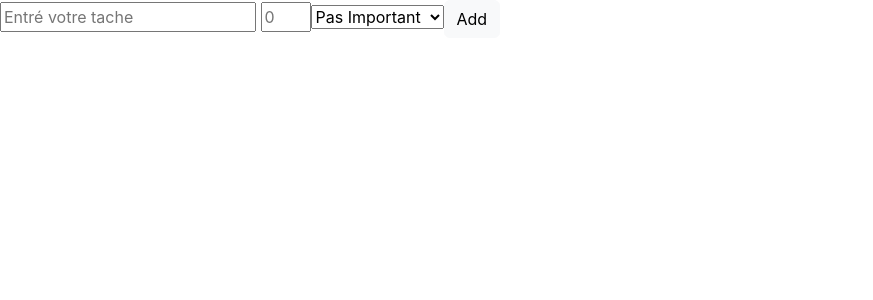
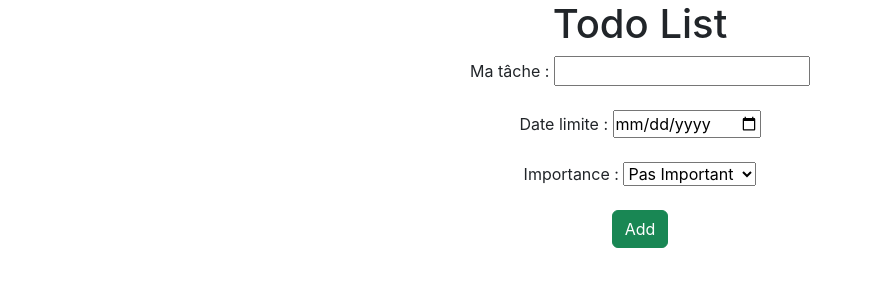
Before and after one commit to nathanSIO/react-todolist-ts, a React (Create React App) app: page / in a window 1280 px wide. Both pictures are taken after a click on the button "New task". Shown: the top 300 px of the page, without its empty margins (0-873 px from the left). Built offline with nearby package versions, Linux system fonts and the light colour scheme.

Commit message:
ajout de la modification de tache

```diff
--- a/src/App.tsx
+++ b/src/App.tsx
@@ -6,12 +6,15 @@ import { getData } from './Service/LocalStorageService';
 import { BrowserRouter as Router, Routes, Route, Link} from 'react-router-dom';
 import { EditToDoForm } from './Composant/EditToDoForm';
 import { ToDo } from './Model/Todo';
+import { Base } from './Composant/Base';
 
 
 function App() {
 
   const [todoList, setTodoList]= useState<ToDo[]>([]);
   const [etat, setEtat] = useState<string>("todo");
+  const [todo, setTodo] = useState<ToDo>({taskName:"",deadline:"",categorie: {id:"",label:"", couleur:"card text-white bg-info mb-3"}});
+  const [currentTodo, setCurrentTodo] = useState<ToDo>();
 
     // localStorage.clear();
     // const navigate =useNavigate();
@@ -21,6 +24,9 @@ function App() {
     // };
 
   function handleClickEtat(){
+    let newTodo: ToDo;
+    newTodo = {taskName: "", deadline:"", categorie:{id:"", label:"", couleur:"card text-white bg-info mb-3"}}
+    setTodo(newTodo)
     let newEtat = "form"
     setEtat(newEtat)
     console.log("Mon Etat : " +  etat)
@@ -29,15 +35,20 @@ function App() {
   if (etat == "todo"){
     return (
       <div style = {{textAlign : "center",}}>
-        <h2 >ToDoList</h2>
+        <></>
+        {/* <h2 >ToDoList</h2> */}
+        <Base/>
         <button className="btn btn-outline-success" onClick={() => handleClickEtat()}>New task</button>
-        <ToDoListPage todoList={todoList} setTodoList={setTodoList} etat={etat} setEtat={setEtat}/>
+        <ToDoListPage todoList={todoList} setTodoList={setTodoList} etat={etat} setEtat={setEtat} todo={todo} setTodo={setTodo} currentTodo={currentTodo} setCurrentTodo={setCurrentTodo}/>
       </div>
     )
   }
   else  {
     return (
-      <EditToDoForm todoList={todoList} setTodoList={setTodoList} etat={etat} setEtat={setEtat}/>
+      <div style = {{textAlign : "center",}}>
+        <Base/>
+        <EditToDoForm todoList={todoList} setTodoList={setTodoList} etat={etat} setEtat={setEtat} todo={todo} setTodo={setTodo} currentTodo={currentTodo} setCurrentTodo={setCurrentTodo}/>
+      </div>
     )
   }
 }
--- /dev/null
+++ b/src/Composant/Base.tsx
@@ -0,0 +1,13 @@
+export function Base(){
+    return(
+        <html>
+            <header>
+                <h1>Todo List</h1>
+            </header>
+            <footer>
+
+            </footer>
+        </html>
+
+    )
+}
--- a/src/Composant/EditToDoForm.tsx
+++ b/src/Composant/EditToDoForm.tsx
@@ -1,29 +1,39 @@
-import { Dispatch, SetStateAction, useState } from "react";
+import { Dispatch, SetStateAction, useEffect, useState } from "react";
 import { ToDo } from "../Model/Todo";
 import { Category } from "../Model/Category";
-import { saveData } from "../Service/LocalStorageService";
+import { deleteLocalStorageData, saveData } from "../Service/LocalStorageService";
 
 type EditToDoFormProps = {
     todoList: ToDo[],setTodoList: Dispatch<SetStateAction<ToDo[]>>
     etat:string,setEtat: Dispatch<SetStateAction<string>>
+    todo:ToDo,setTodo: Dispatch<SetStateAction<ToDo>>
+    currentTodo:ToDo | undefined,setCurrentTodo: Dispatch<SetStateAction<ToDo|undefined>>
 }
 
-export const EditToDoForm = ({todoList, setTodoList}: EditToDoFormProps, {etat, setEtat} : EditToDoFormProps) => {
+export const EditToDoForm = ({todoList, setTodoList, etat, setEtat, todo, setTodo, currentTodo, setCurrentTodo}: EditToDoFormProps) => {
     //Formulaire de modifications et de création
 
     const [taskValue, setTaskValue]=useState<string>("");
     const [deadLine, setDeadLine]=useState<string>("0");
     const [categorie, setCategorie]=useState<Category>({id:"",label:"", couleur:"card text-white bg-info mb-3"});
-    const [todo, setTodo] = useState<ToDo>({taskName:taskValue,deadline:deadLine,categorie: categorie});
+
+    const todoComp : ToDo = {taskName:"",deadline:"",categorie: {id:"",label:"", couleur:"card text-white bg-info mb-3"}}
+
     // const [todoList, setTodoList]= useState<ToDo[]>([]);
 
+    useEffect(() => {
+        setCurrentTodo(
+            currentTodo
+        );
+      }, [])
+
     const handleChange = (event : React.ChangeEvent<any>)=> {
-        // console.log("je suis rentré")
+        // console.log("je suis rentré" + currentTodo)
         if(event.target.name=='task'){
             let newTaskValue = taskValue
             newTaskValue = event.target.value
             setTaskValue(newTaskValue);
-            console.log("setTache " + JSON.stringify(taskValue))
+            // console.log("setTache " + JSON.stringify(taskValue))
         }
         else if (event.target.name=='deadline'){
             setDeadLine(event.target.value);
@@ -42,35 +52,87 @@ export const EditToDoForm = ({todoList, setTodoList}: EditToDoFormProps, {etat,
             categorie: categorie
         })
 
+
     }
+
+    function update(taskValue: string, deadLine: string, categorie: Category){
+        console.log("TaskValue : " + taskValue + "DeadLine : "+ deadLine + "Categorie : " + categorie)
+        console.log("Afficher Todo : " + JSON.stringify(todo))
+        if(taskValue != ""){
+            // console.log("je rentre la")
+            setTodo({
+                taskName: taskValue ,
+                deadline : todo.deadline,
+                categorie: todo.categorie
+            })
+            return({
+                taskName: taskValue ,
+                deadline : todo.deadline,
+                categorie: todo.categorie
+            })
+        }
+        else if (deadLine != "0") {
+            setTodo({
+                taskName: todo.taskName,
+                deadline: deadLine!,
+                categorie: todo.categorie
+            })
+            return({
+                taskName: todo.taskName,
+                deadline: deadLine!,
+                categorie: todo.categorie
+            })
+        }
+        else if (JSON.stringify(categorie) != "{id:'',label:'', couleur:'card text-white bg-info mb-3'}"){
+            setTodo({
+                taskName : todo.taskName,
+                deadline : todo.deadline!,
+                categorie: categorie
+            })
+            return ({
+                taskName : todo.taskName,
+                deadline : todo.deadline!,
+                categorie: categorie
+            })
+        }
+    }
+
+
+
+
 
     function changeSetTodoList(taskValue: string, deadLine: string, categorie: Category){
 
         let newEtat= "todo";
         let newTodoList = [...todoList]
+        // console.log("moi " + JSON.stringify(todo))
 
-        const newTodo =  {taskName:taskValue, deadline: deadLine, categorie}
+        let newTodo:ToDo
+         newTodo =  {taskName:taskValue, deadline: deadLine, categorie}
+        console.log("Moi AAAAAAAAAAA " + JSON.stringify(todo))
+
+        if ((JSON.stringify(todo) === JSON.stringify(todoComp))){
+            console.log("je rentre dans la création ")
+            changeSetToDo(newTodo.taskName, newTodo.deadline!, newTodo.categorie)
+        }
+        else{
+            console.log("je rentre dans le todo")
+            newTodoList.map(todoComp => {
+                console.log("moi 2 " + JSON.stringify(todoComp))
+                if (JSON.stringify(todo) == JSON.stringify(todoComp)){
+                    console.log("je rentre dans la supression " + newTodoList.indexOf(todoComp))
+                    newTodoList.splice(newTodoList.indexOf(todoComp), 1)
+                }
+            })
+            update(newTodo.taskName, newTodo.deadline!, newTodo.categorie)
+            newTodo = update(newTodo.taskName, newTodo.deadline!, newTodo.categorie)!
+        }
+        console.log("Mon nouveau NexTodo : " + newTodo)
         newTodoList.push(newTodo);
-        // console.log("je cherche : " + JSON.stringify(newTodo))
-        changeSetToDo(newTodo.taskName, newTodo.deadline, newTodo.categorie)
-        // console.log("1: "+JSON.stringify(todo))
-        if (todo.taskName != ""){
             setTodoList([
                 ...todoList,
                 todo
             ]);
-            // console.log("2 if: "+ JSON.stringify(todo))
-        }
-        else {
-            changeSetToDo(newTodo.taskName, newTodo.deadline, newTodo.categorie)
-            setTodoList([
-                ...todoList,
-                todo
-            ]);
-            // console.log("2 else: "+ JSON.stringify(todo))
-        }
-
-        // changeSetToDo(newTodo.taskName, newTodo.deadline, newTodo.categorie)
         saveData(newTodoList);
         alert("je suis la ")
         setEtat(newEtat);
@@ -130,17 +192,21 @@ export const EditToDoForm = ({todoList, setTodoList}: EditToDoFormProps, {etat,
         console.log(categorie);
     }
 
-
         return (
             <form>
                 <div>
-                <input type="text" name="task" placeholder="Entré votre tache"   onChange={handleChange}></input>
-                <a> </a>
-                <input type="number" name="deadline" onChange={handleChange} placeholder="0" style={{
-                    width : '50px'
-                    }}>
+                    <a>Ma tâche : </a><input type="text" name="task" onChange={handleChange} defaultValue={todo?.taskName}></input>
+                </div>
+                    <br/>
+                <div>
+                    <a>Date limite  : </a><input type="date" name="deadline" onChange={handleChange} defaultValue={todo?.deadline!} >
+                        {/* {todo.deadline} */}
                     </input>
-                <select name="divCateg" onChange={handleChange}>
+                </div>
+                <br/>
+                <div>
+                    <a>Importance : </a>
+                    <select name="divCateg" onChange={handleChange} id={todo?.categorie.id}>
                         <option id="0" onChange={handleChange}>
                             Pas Important
                         </option>
@@ -154,8 +220,12 @@ export const EditToDoForm = ({todoList, setTodoList}: EditToDoFormProps, {etat,
                             Très Important
                         </option>
                     </select>
-                <button type="submit" onClick={(() =>(changeSetTodoList(taskValue,deadLine,categorie))) } className="btn btn-light"> Add</button>
+                </div>
+                <br/>
+                <div>
+                    <button type="submit" onClick={(() =>(changeSetTodoList(taskValue,deadLine,categorie))) } className="btn btn-success"> Add</button>
                 </div>
             </form>
         )
+
 }
--- a/src/Composant/ToDoLine.tsx
+++ b/src/Composant/ToDoLine.tsx
@@ -3,14 +3,16 @@ import '../App.css';
 import { ToDo } from '../Model/Todo';
 import { ToDoListPage } from './ToDoListPage';
 import { WindowConfirmDeleteToDo } from './WindowConfirmDeleteToDo';
-import { deleteLocalStorageData, saveData } from '../Service/LocalStorageService';
+import { deleteLocalStorageData, getData, saveData } from '../Service/LocalStorageService';
 
 type ToDoLineProps = {
     todoList: ToDo[],setTodoList: Dispatch<SetStateAction<ToDo[]>>
+    todo:ToDo,setTodo: Dispatch<SetStateAction<ToDo>>
     etat:string, setEtat: Dispatch<SetStateAction<string>>
+    currentTodo:ToDo | undefined,setCurrentTodo: Dispatch<SetStateAction<ToDo|undefined>>
 }
 
-export const ToDoLine = ({todoList, setTodoList}: ToDoLineProps,  {etat, setEtat} : ToDoLineProps) => {
+export const ToDoLine = ({todoList, setTodoList, etat, setEtat, todo, setTodo, currentTodo, setCurrentTodo}: ToDoLineProps) => {
 
 
     function deleteData(todoRm : ToDo){
@@ -26,11 +28,40 @@ export const ToDoLine = ({todoList, setTodoList}: ToDoLineProps,  {etat, setEtat
     }
 
     function handleClickEtat(todoMD: ToDo){
-        console.log("je suis la " + JSON.stringify(todoList.indexOf(todoMD)))
-        // let newEtat = "form";
-        // setEtat(newEtat);
-        // console.log(etat)
+        console.log("je suis la " +JSON.stringify(todoMD))
+        // console.log(getData().getItem(todoList.indexOf(todoMD)))
+        for(let i=0; i<=todoList.length;i++){
+            if (i == todoList.indexOf(todoMD)){
+                // console.log("je suis la " + JSON.stringify(todoMD))
+                if(todoMD){
+                    // console.log("currentTodo avant" + JSON.stringify(todo))
+                    // useEffect(() => {
+                        setTodo({
+                            taskName: todoMD.taskName,
+                            deadline: todoMD.deadline,
+                            categorie: todoMD.categorie
+
+                        })
+                        console.log("currentTodo après" + currentTodo)
+                    // }, [])
+                    setCurrentTodo(todoMD)
+                }
+            }
+        }
+        let newEtat = "form";
+        setEtat(newEtat);
+        return currentTodo
+
     }
+
+    // function changeSetTodo(){
+    //     setCurrentTodo({
+    //         taskName: taskName,
+    //         deadline: deadline,
+    //         categorie: categorie
+
+    //     })
+    // }
 
 
     return (
@@ -44,10 +75,10 @@ export const ToDoLine = ({todoList, setTodoList}: ToDoLineProps,  {etat, setEtat
                                     <h5 className="card-title">{todo.taskName}</h5>
                                 </header>
                                 <hr/>
-                                <div className='card-text'>{todo.categorie.id}</div>
-                                <div className="card-text">{todo.deadline} jours </div>
+                                <div className='card-text' defaultValue={todo.categorie.label!}>{todo.categorie.label}</div>
+                                <div className="card-text">{todo.deadline} </div>
                                 <br></br>
-                                <button className='btn btn-light' onClick={() => handleClickEtat(todo)}>Modifier </button>
+                                <button className='btn btn-light' onClick={() => setCurrentTodo(handleClickEtat(todo))}>Modifier </button>
                                 <a> </a>
                                 <button className="btn btn-danger" key={todo.taskName+todo.deadline} onClick={() => deleteData(todo)}> Delete </button><br/>
                             </div>
--- a/src/Composant/ToDoListPage.tsx
+++ b/src/Composant/ToDoListPage.tsx
@@ -8,9 +8,11 @@ import { EditToDoForm } from "./EditToDoForm";
 type EditToDoFormProps = {
     todoList: ToDo[],setTodoList: Dispatch<SetStateAction<ToDo[]>>
     etat:string,setEtat: Dispatch<SetStateAction<string>>
+    todo:ToDo,setTodo: Dispatch<SetStateAction<ToDo>>
+    currentTodo:ToDo | undefined,setCurrentTodo: Dispatch<SetStateAction<ToDo|undefined>>
 }
 
-export const ToDoListPage = ({todoList, setTodoList}: EditToDoFormProps, {etat, setEtat} :EditToDoFormProps) => {
+export const ToDoListPage = ({todoList, setTodoList, etat, setEtat, todo, setTodo, currentTodo, setCurrentTodo}: EditToDoFormProps) => {
 
     useEffect(() => {
         getMyToDoList();
@@ -25,7 +27,7 @@ export const ToDoListPage = ({todoList, setTodoList}: EditToDoFormProps, {etat,
     return (<div>
             <div >
                 <div className="cards">
-                    <ToDoLine todoList={todoList} setTodoList={setTodoList} etat={etat} setEtat={setEtat}/>
+                    <ToDoLine todoList={todoList} setTodoList={setTodoList} etat={etat} setEtat={setEtat} todo={todo} setTodo={setTodo} currentTodo={currentTodo} setCurrentTodo={setCurrentTodo}/>
                 </div>
             </div>
 
--- a/src/Model/Todo.tsx
+++ b/src/Model/Todo.tsx
@@ -1,6 +1,7 @@
 import { Category } from "./Category";
 
 export interface ToDo{
+    // id: string;
     taskName:string ;
     deadline:string | null;
     categorie:Category;
--- a/src/Service/LocalStorageService.tsx
+++ b/src/Service/LocalStorageService.tsx
@@ -39,9 +39,6 @@ export function getData(){
 
 export function deleteLocalStorageData(todoRm: ToDo){
     for(let i=0; i<=localStorage.length;i++){
-        if (localStorage.key(i)== "Ma Todo Liste"){
-
-        }
         const key = localStorage.key(i);
         if (localStorage.getItem(key!) == JSON.stringify(todoRm) ){
             localStorage.removeItem(key!);
```
Lines whose indentation alone changed are shown as unchanged.
